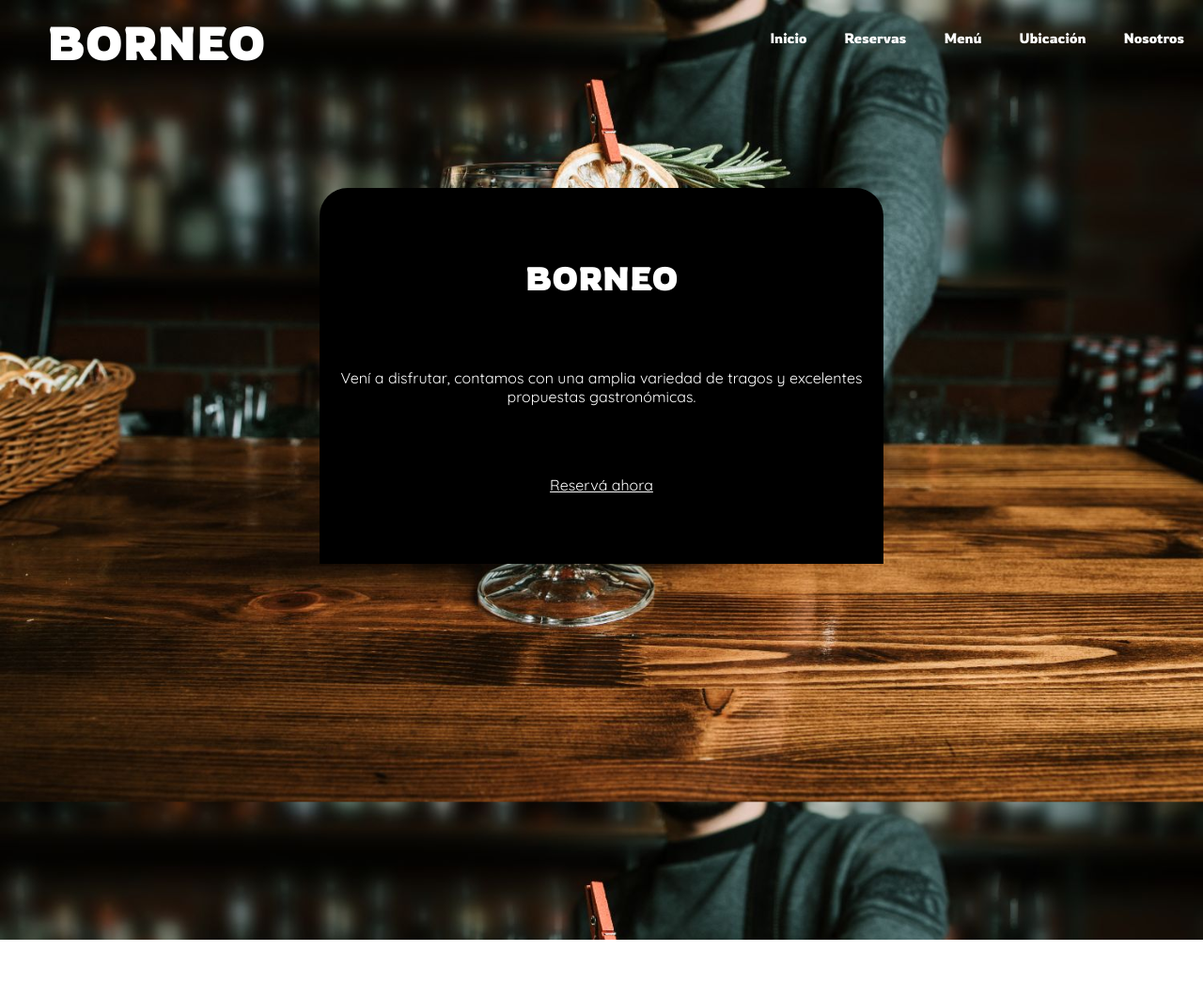
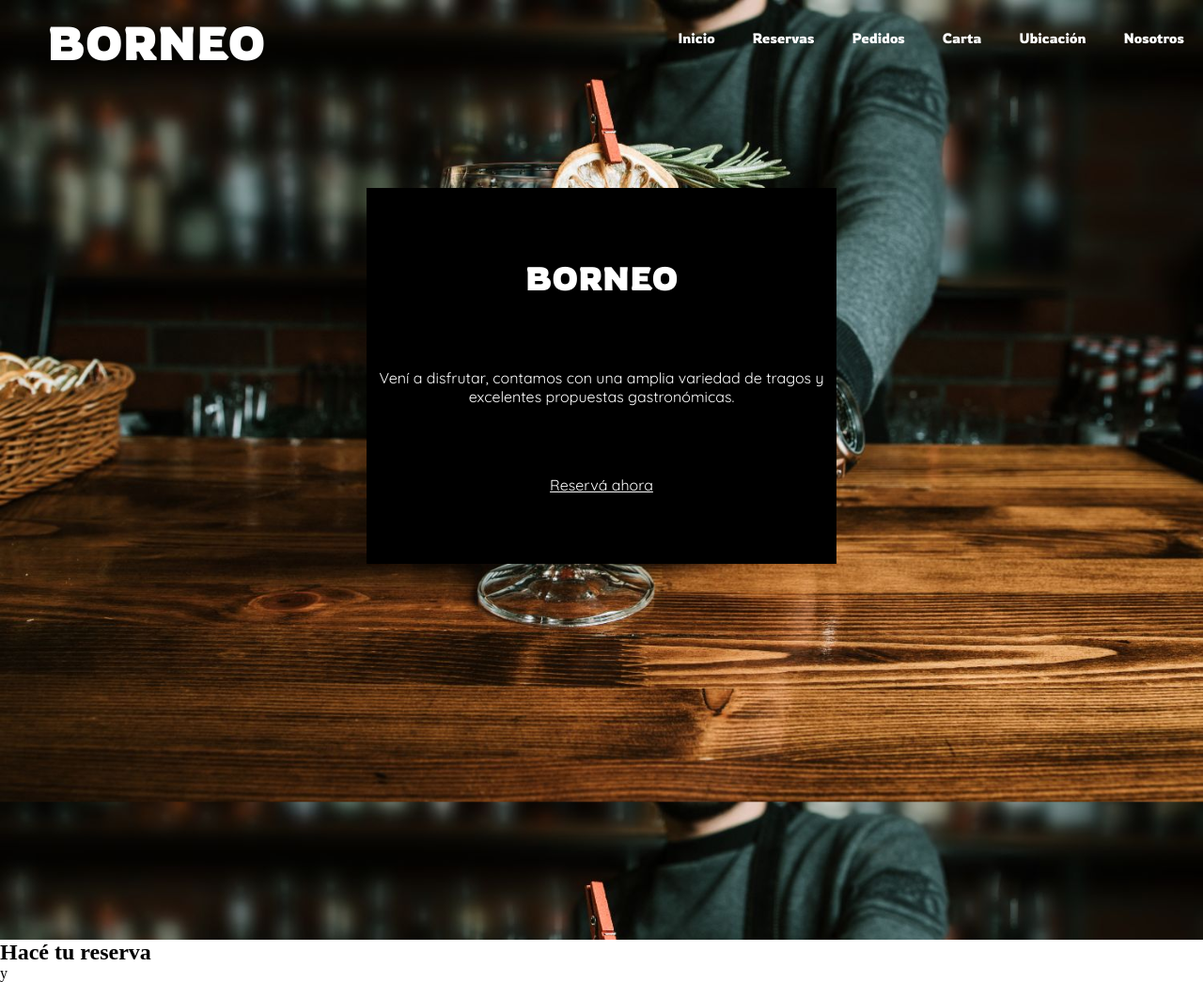
Before and after one commit to tomasstauber/restaurante, a website: page index .html in a window 1280 px wide. Shown: the whole page at 94% size. Before the commit the page ends 1000 px from the top, so only its background shows below. Drawn offline with Linux system fonts and the light colour scheme.

Commit message:
pequeños cambios

```diff
--- a/assets/src/sass/_header.scss
+++ b/assets/src/sass/_header.scss
@@ -1,33 +1,29 @@
 
 .flotante{
     display: flex;
+    flex-direction: column;
     justify-content: space-evenly;
     align-content: center;
     align-items: center;
-    z-index: 25;
-    width: 600px;
+    text-align: center;
+    width: 500px;
     height: 400px;
     position: absolute;
-    background-color: black;
-    flex-direction: column;
-    flex-wrap: wrap;
-    text-align: center;
+    z-index: 25;
     transform: translate(50%, 50%,);
     right: 50%;
+    background-color: black;
+    color: white;
     overflow: hidden;
-    border-top-left-radius: 30px;
-    border-top-right-radius: 30px;
     h2{
-        color: white;
         font-family: $letra;
         font-size: 35px;
     }
     p{
-        color: white;
         font-family: $letra2;
     }
     a{
         color: white;
-        font-family: $letra2;
+       font-family: $letra2;
     }
 }
--- a/assets/src/sass/_navbar.scss
+++ b/assets/src/sass/_navbar.scss
@@ -1,12 +1,12 @@
 @import "variables";
 nav{
     display: flex;
-    width: 100%;
-    height: 80px;
     flex-direction: row;
     justify-content: space-between;
     align-items: center;
     position: fixed;
+    width: 100%;
+    height: 80px;
     gap: 15px;
     z-index: 100;
     ul{
@@ -14,12 +14,11 @@ nav{
         list-style: none;
         li a{
             text-decoration: none;
-            align-items: flex-end;
-            color: white;
             padding: 20px;
             margin-top: 10px;
+            font-size: 15px;
             align-items: center;
-            font-size: 15px;
+            color: white;
             font-family: $letra;
         }
     }
--- a/assets/src/sass/style.scss
+++ b/assets/src/sass/style.scss
@@ -1,5 +1,5 @@
+@import "normalize";
 @import "backImage";
 @import "navbar";
 @import "aside";
-@import "normalize";
 @import "header";
--- a/index .html
+++ b/index .html
@@ -22,7 +22,8 @@
             <ul>
                 <li><a href="">Inicio</a></li>
                 <li><a href="">Reservas</a></li>
-                <li><a href="">Menú</a></li>
+                <li><a href="">Pedidos</a></li>
+                <li><a href="">Carta</a></li>
                 <li><a href="">Ubicación</a></li>
                 <li><a href="">Nosotros</a></li>
             </ul>
@@ -36,9 +37,10 @@
         </div>
     </header>
     <main>
-        <div class="backImage">
-            <h2></h2>
-            <p></p>
+        <div class="backImage"></div>
+        <div>
+            <h2>Hacé tu reserva</h2>
+            <p>y </p>
         </div>
     </main>
     <aside></aside>
```
Also changed, not shown: assets/css/style.css.
